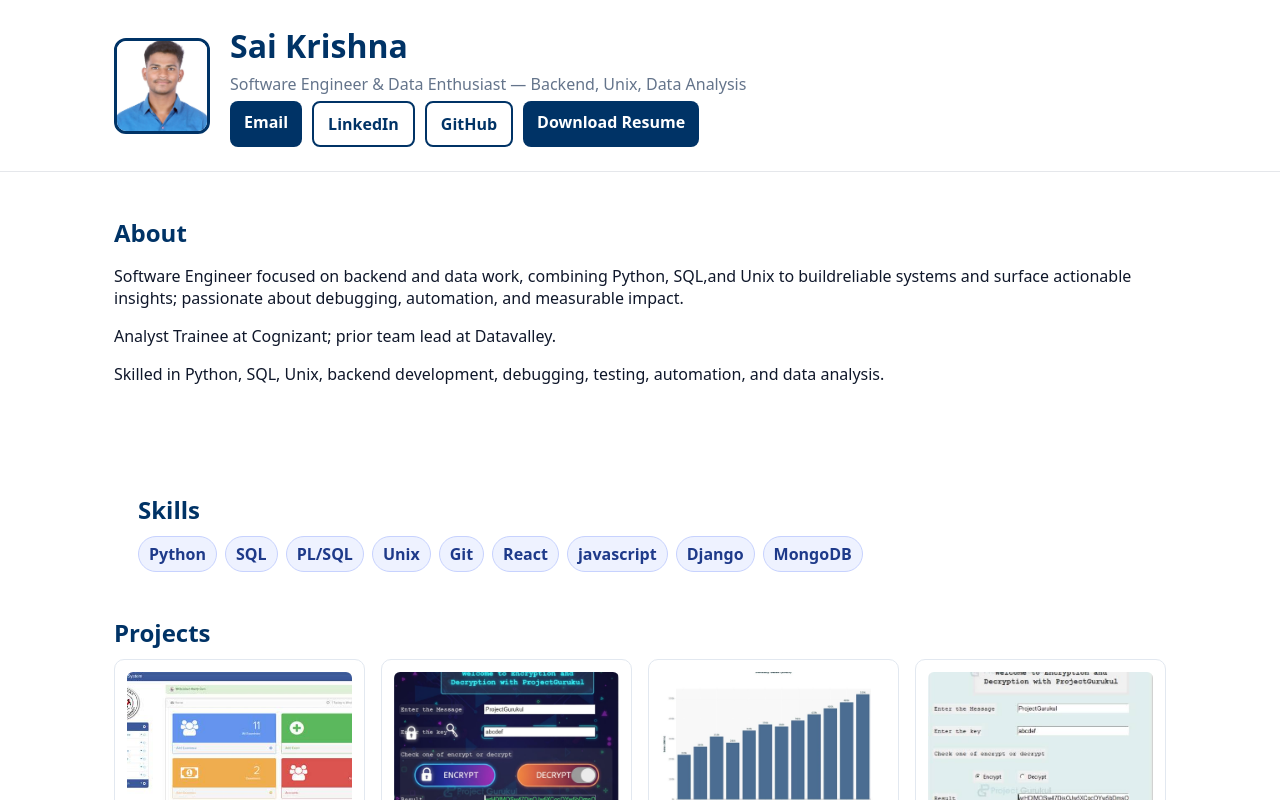
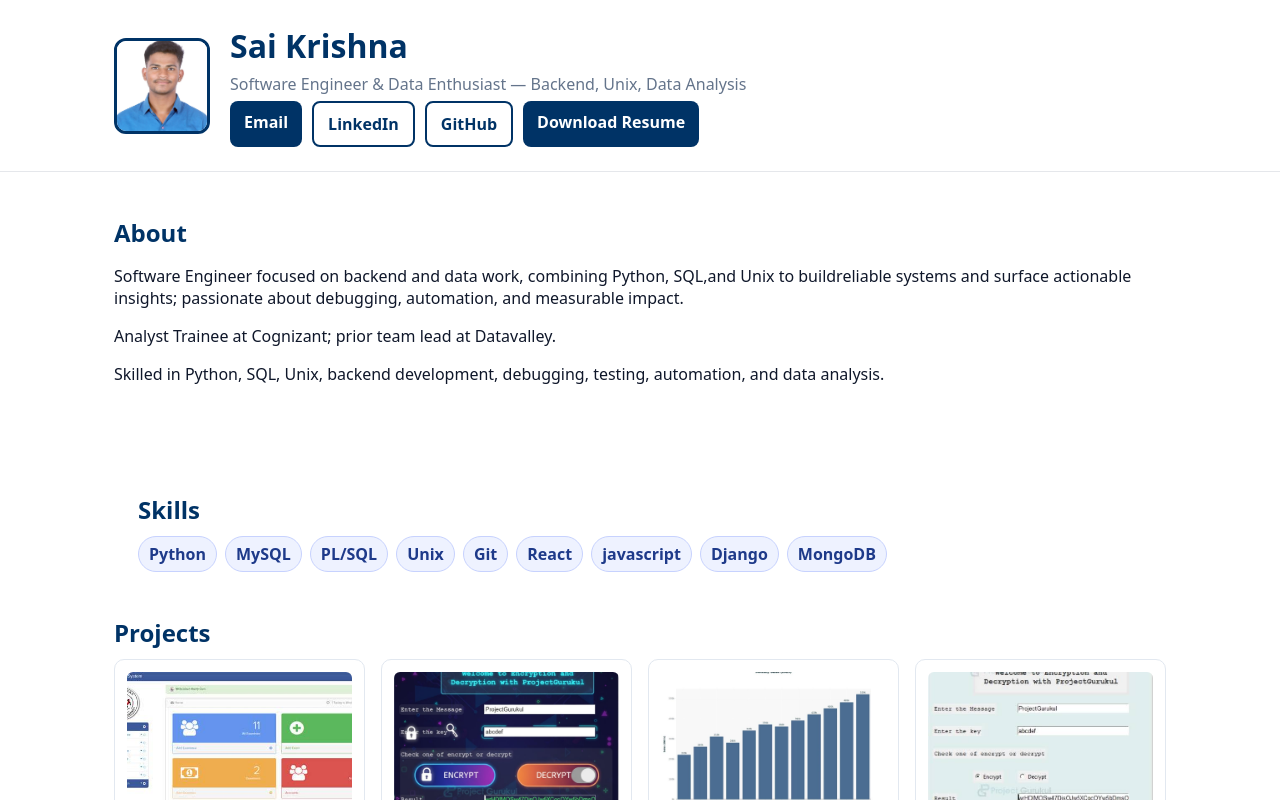
Before and after one commit to Mirthinti/sai-krishnas, a React (Vite) app: page / in a window 1280 px wide. Shown: the top 800 px of the page. Built offline with nearby package versions, Linux system fonts and the light colour scheme.

Commit message:
Update App.jsx

```diff
--- a/src/App.jsx
+++ b/src/App.jsx
@@ -30,7 +30,7 @@ export default function App() {
     <h2>Skills</h2>
     <div className="skills">
       <span className="badge">Python</span>
-        <span className="badge">SQL</span>
+        <span className="badge">MySQL</span>
       <span className="badge">PL/SQL</span>
       <span className="badge">Unix</span>
       <span className="badge">Git</span>
```
